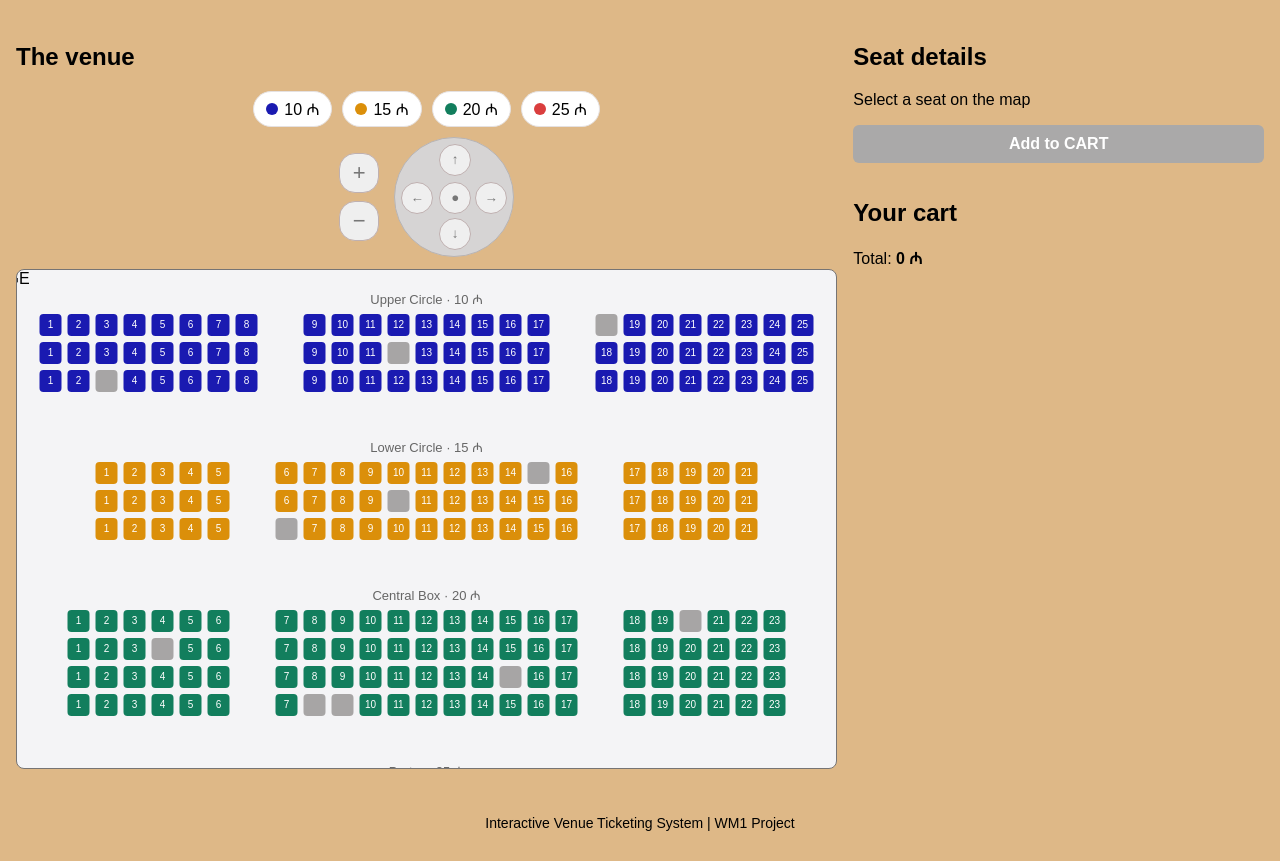
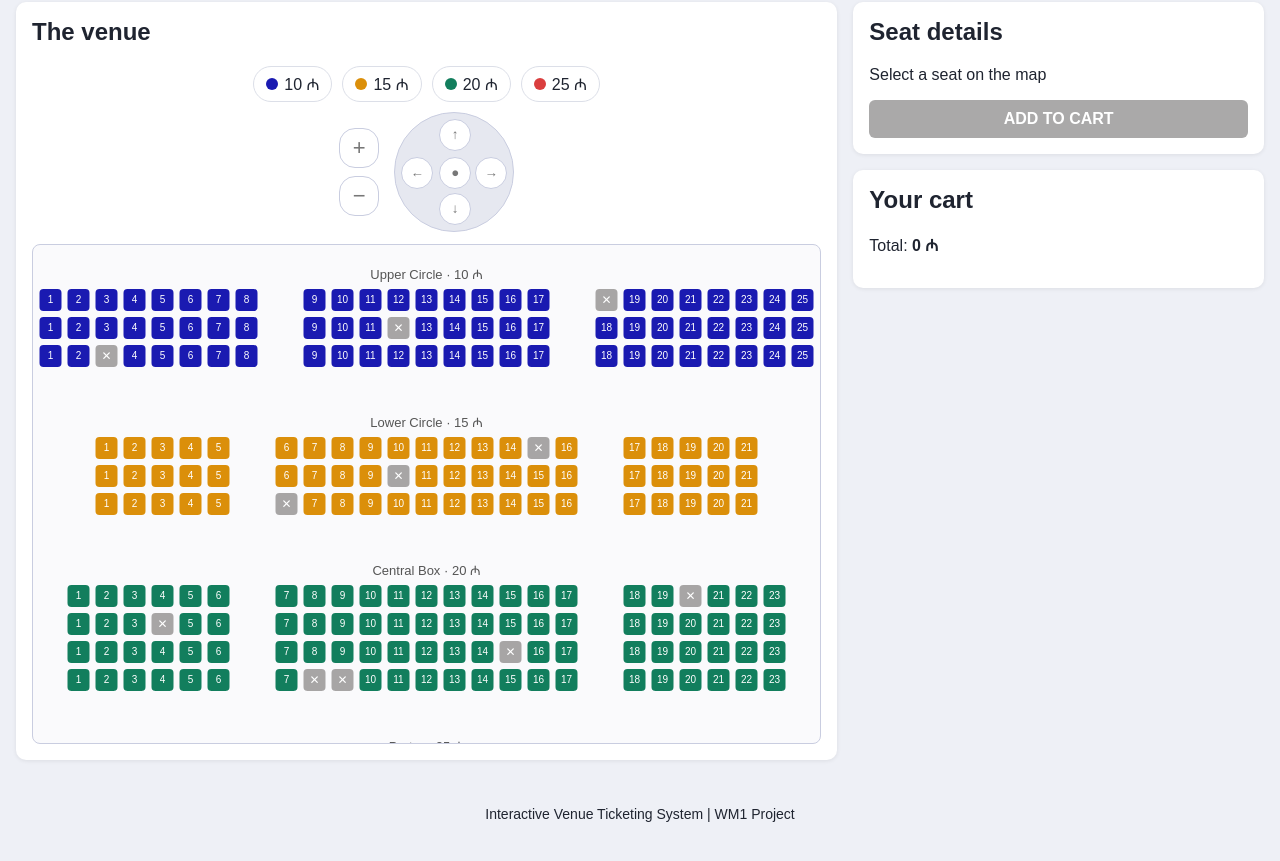
Before and after one commit to Fidan-Majnunova/Interactive-Venue-Ticketing-system, a plain HTML site: page index.html in a window 1280 px wide. Shown: the part 73-934 px from the top of the page. Drawn offline with Linux system fonts and the light colour scheme.

Commit message:
Updated color schema and fixed stage style

```diff
--- a/css/style.css
+++ b/css/style.css
@@ -4,24 +4,39 @@
 body{
     margin: 0;
     font-family: Arial, sans-serif;
-    color: black;
-    background-color: burlywood;
+    color: #1f2430;
+    background-color: #eef0f6;
 }
 .site-header{
+    background: #1e2a5a;
+    color: white;
+    padding: 16px 24px;
+}
+.site-header h1{
+    margin: 0;
     font-family: 'Times New Roman', Times, serif;
-    font-weight: 200;
-
+    font-size: 24px;
+    font-weight: normal;
 }
 .layout{
     display: grid;
     grid-template-columns: 2fr 1fr;
     grid-template-rows: auto 1fr;
-    gap:16px;
+    gap: 16px;
     padding: 16px;
     align-items: start;
 }
 #map-section{
     grid-row: 1 / 3;
+}
+#map-section, #details-section, #cart-section{
+    background: white;
+    padding: 16px;
+    border-radius: 10px;
+    box-shadow: 0 1px 4px rgba(0, 0, 0, 0.08);
+}
+h2{
+    margin-top: 0;
 }
 
 /*Legends*/
@@ -38,33 +53,36 @@ body{
     gap: 6px;
     background: white;
     padding: 6px 12px;
-    border: 1px solid #e5e1e1;
+    border: 1px solid #dcdfe8;
     border-radius: 20px;
     font-size: 16px;
-
 }
 .legend-dot{
     width: 12px;
     height: 12px;
     border-radius: 50%;
 }
+
 /*Map control buttons*/
 #controls{
-    display:flex;
+    display: flex;
     justify-content: center;
     align-items: center;
     gap: 15px;
-    margin-bottom:12px;
+    margin-bottom: 12px;
 }
-
 #controls button{
-    color: rgb(119, 119, 119);
-    border:1px solid rgb(191, 176, 176);
+    background: white;
+    color: #777;
+    border: 1px solid #c9cde0;
     cursor: pointer;
-
 }
 #controls button:hover{
-    background-color: #cbccda;
+    background-color: #e3e6f3;
+}
+#controls button:disabled{
+    opacity: 0.4;
+    cursor: not-allowed;
 }
 #zoom-buttons{
     display: flex;
@@ -82,8 +100,8 @@ body{
     width: 120px;
     height: 120px;
     border-radius: 50%;
-    background: rgb(214, 212, 212);
-    border:1px solid #b8b4b4;
+    background: #e6e8f0;
+    border: 1px solid #c9cde0;
 }
 #pad button{
     position: absolute;
@@ -112,13 +130,14 @@ body{
     left: 44px;
     top: 44px;
 }
+
 /*Map and locations*/
 #map-viewport{
     position: relative;
     height: 500px;
     overflow: hidden;
-    background: #f4f4f6;
-    border: 1px solid #767474;
+    background: #fafafc;
+    border: 1px solid #c9cde0;
     border-radius: 8px;
 }
 #map{
@@ -128,17 +147,17 @@ body{
     width: 900px;
     transform-origin: 0 0;
 }
-stage{
+.stage{
     position: absolute;
     left: 250px;
     width: 400px;
     height: 40px;
     line-height: 40px;
     text-align: center;
-    background: #ccc;
+    background: #c9cde0;
     border-radius: 6px;
     font-weight: bold;
-    color: #555;
+    color: #1e2a5a;
 }
 .section-label{
     position: absolute;
@@ -146,58 +165,23 @@ stage{
     width: 900px;
     text-align: center;
     font-size: 13px;
-    color: #666;
+    color: #555;
 }
+
+/*Seats*/
 .seat{
     position: absolute;
     width: 22px;
     height: 22px;
     padding: 0;
     border: none;
-    border-radius: 4px 4px 4px 4px;
+    border-radius: 4px;
     color: white;
     font-size: 10px;
     cursor: pointer;
 }
 .seat:hover{
-    background-color: #817f7f;
-}
-.seat.inspected{
-    background-color: #e3bd27;
-    color: #222;
-    outline: 2px solid #333232;
-    z-index: 1;
-}
-.seat.unavailable{
-    background: #a7a5a5;
-    font-size: 0;
-    cursor: not-allowed;
-}
-.seat.in-cart{
-    background: #222;
-    font-size: 0;
-}
-/*===Seat info===*/
-#seat-info{
-    margin-bottom: 12px;
-}
-#add-to-cart{
-    color: white;
-    background-color: #0e101e;
-    padding: 10px;
-    width: 100%;
-    border: none;
-    border-radius: 6px;
-    font-size: 16px;
-    font-weight: bold;
-    cursor: pointer;
-}
-#add-to-cart:hover{
-    background-color: #1e2869;
-}
-#add-to-cart:disabled{
-    background: #aaa9a9;
-    cursor: not-allowed;
+    filter: brightness(1.15);
 }
 .price-10{
     background: #1a1ab1;
@@ -211,7 +195,55 @@ stage{
 .price-25{
     background: #da3e3e;
 }
-
+.seat.inspected{
+    background-color: #e3bd27;
+    color: #222;
+    outline: 2px solid #333232;
+    z-index: 1;
+}
+.seat.unavailable{
+    background: #a7a5a5;
+    font-size: 0;
+    cursor: not-allowed;
+}
+.seat.unavailable:hover{
+    filter: none;
+}
+.seat.unavailable::after{
+    content: "✕";
+    font-size: 12px;
+}
+.seat.in-cart{
+    background: #222;
+    font-size: 0;
+}
+.seat.in-cart::after{
+    content: "✓";
+    font-size: 13px;
+}
+/*Seat info*/
+#seat-info{
+    margin-bottom: 12px;
+}
+#add-to-cart{
+    color: white;
+    background-color: #1e2a5a;
+    padding: 10px;
+    width: 100%;
+    border: none;
+    border-radius: 6px;
+    font-size: 16px;
+    font-weight: bold;
+    text-transform: uppercase;
+    cursor: pointer;
+}
+#add-to-cart:hover{
+    background-color: #2f3f86;
+}
+#add-to-cart:disabled{
+    background: #aaa9a9;
+    cursor: not-allowed;
+}
 /*Basket*/
 #cart-items{
     list-style: none;
@@ -224,7 +256,7 @@ stage{
     align-items: center;
     padding: 10px 12px;
     margin-bottom: 8px;
-    background: #bdbfcb;
+    background: #e8ebf5;
     border-radius: 6px;
 }
 .cart-right{
@@ -242,14 +274,23 @@ stage{
 .remove-btn:hover{
     color: #d00;
 }
-#controls button:disabled{
-    opacity: 0.4;
-    cursor: not-allowed;
-}
+
 .footer{
     text-align: center;
     font-size: 14px;
     padding: 16px;
-    color:black;
-
+    color: #1f2430;
 }
+/*for small screens*/
+@media (max-width: 800px){
+    .layout{
+        grid-template-columns: 1fr;
+        grid-template-rows: auto;
+    }
+    #map-section{
+        grid-row: auto;
+    }
+    #map-viewport{
+        height: 380px;
+    }
+}
```
